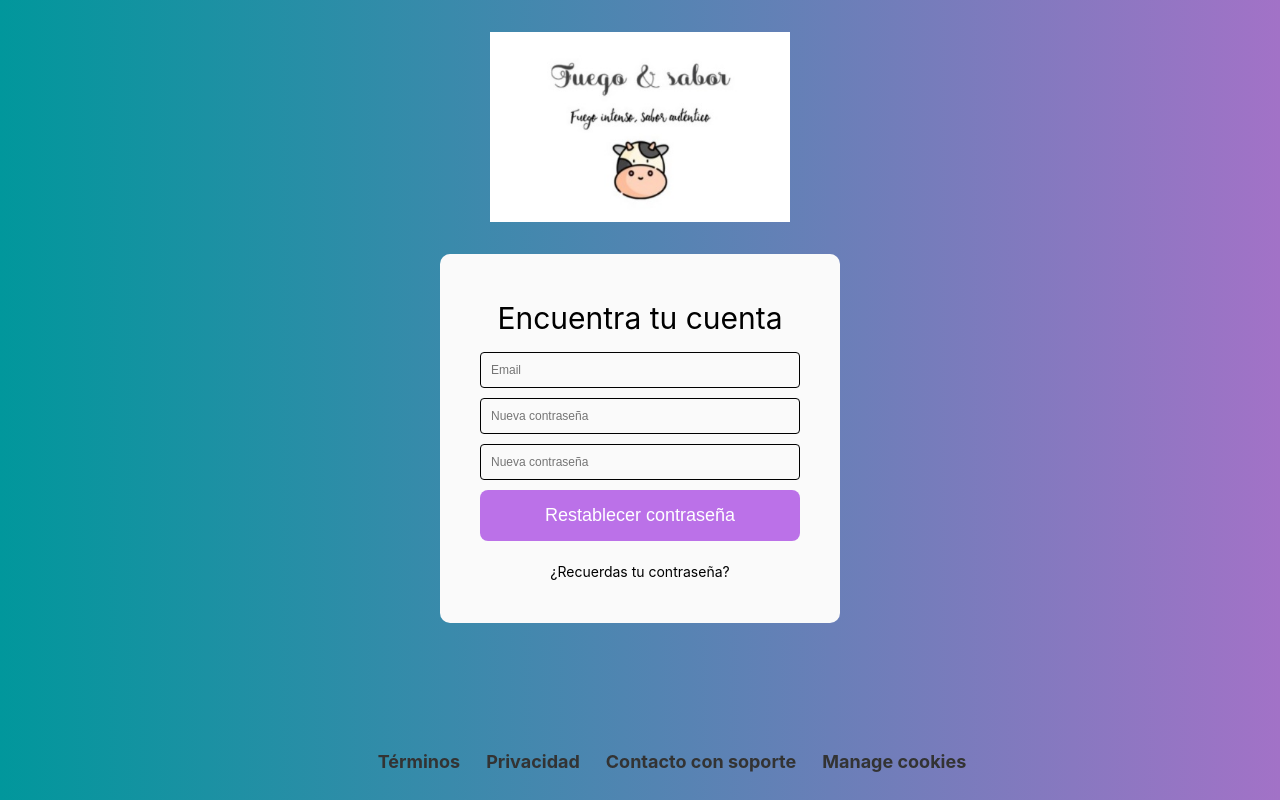
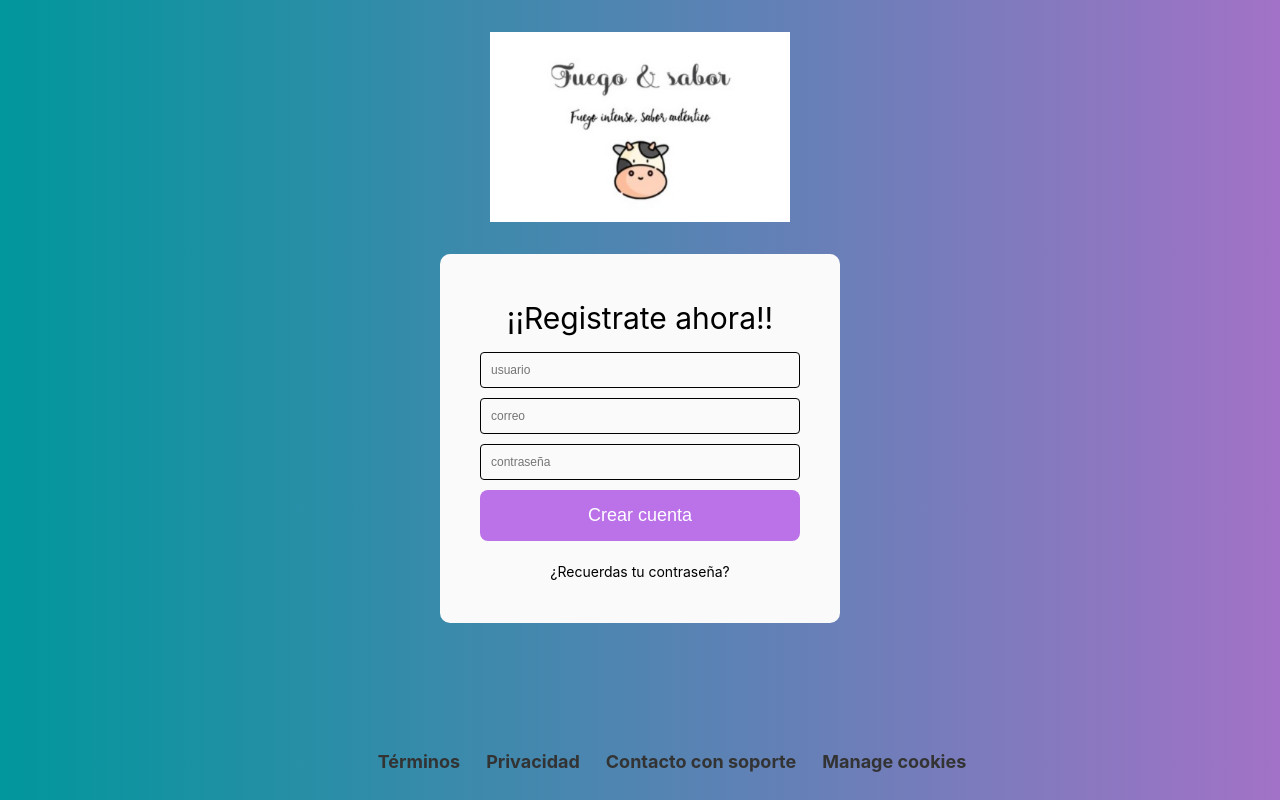
Before and after one commit to DiaMar15/CRUD-front-vue, a Vue app: page /register in a window 1280 px wide. Built offline with nearby package versions, Linux system fonts and the light colour scheme.

Commit message:
login y el registro funcionando

```diff
--- a/src/components/SiderbarWireframeComponent.vue
+++ b/src/components/SiderbarWireframeComponent.vue
@@ -6,7 +6,7 @@
     <nav>
       <ul>
         <li><router-link to="/home">Inicio</router-link></li>
-        <li><router-link to="/products">Inventario</router-link></li>
+        <li><router-link to="/inventario">Inventario</router-link></li>
         <li><router-link to="/categories">Categorías</router-link></li>
         <li><router-link to="/orders">Pedidos</router-link></li>
         <li><router-link to="/clients">Clientes</router-link></li>
--- a/src/router/index.ts
+++ b/src/router/index.ts
@@ -3,8 +3,8 @@ import { useAuthStore } from '../stores/auth'
 import LoginView from '@/views/LoginView.vue'
 import RegisterView from '@/views/RegisterView.vue'
 import RestoreView from '@/views/RestoreView.vue'
-import HomeView from '../views/HomeView.vue'
 import InventarioView from '@/views/inventarioView.vue'
+import HomeView from '@/views/HomeView.vue'
 
 const router = createRouter({
   history: createWebHistory(import.meta.env.BASE_URL),
@@ -36,17 +36,16 @@ const router = createRouter({
     },
 
     {
+      path: '/inventario',
+      name: 'inventario',
+      component: InventarioView,
+      meta: { layout: 'WireframeLayout' }
+    },
+    {
       path: '/home',
       name: 'home',
-      component: InventarioView,
+      component: HomeView,
       meta: { layout: 'WireframeLayout' },
-    },
-
-    {
-      path: '/inventario',
-      name: 'inventario',
-      component: HomeView,
-      meta: { layout: 'WireframeLayout' }
     }
   ],
 })
--- a/src/views/RegisterView.vue
+++ b/src/views/RegisterView.vue
@@ -1,19 +1,63 @@
 <template>
   <div class="container">
     <div class="form-container">
-      <h1>Encuentra tu cuenta</h1>
-      <form>
-        <input type="email" placeholder="Email" />
-        <input type="password" placeholder="Nueva contraseña" />
-        <input type="password" placeholder="Nueva contraseña" />
+      <h1>¡¡Registrate ahora!!</h1>
+      <form @submit.prevent="register">
+        <input v-model="username" type="text" placeholder="usuario" />
+        <input v-model="email" type="email" placeholder="correo" />
+        <input v-model="password" type="password" placeholder="contraseña" />
 
-        <button type="button">Restablecer contraseña</button>
+        <button type="submit">Crear cuenta</button>
 
         <p><Router-link to="/Login">¿Recuerdas tu contraseña?</Router-link></p>
       </form>
     </div>
   </div>
 </template>
+
+<script lang="ts">
+import { defineComponent, ref } from 'vue';
+import axios from 'axios';
+import { useRouter } from 'vue-router';
+
+export default defineComponent({
+  name: 'RegisterView',
+  setup() {
+    const username = ref('');
+    const email = ref('');
+    const password = ref('');
+    const router = useRouter();
+
+    const register = async () => {
+      if (!username.value || !email.value || !password.value) {
+        alert('Todos los campos son obligatorios');
+        return;
+      }
+
+      try {
+        const response = await axios.post('http://localhost:3333/api/v1/register', {
+          nombre: username.value,
+          correo: email.value,
+          contrasena: password.value,
+        });
+        console.log(response.data);
+        alert('Usuario registrado con éxito');
+        router.push('/Login');
+      } catch (error) {
+        console.error(error);
+        alert('Error al registrar el usuario');
+      }
+    };
+
+    return {
+      username,
+      email,
+      password,
+      register,
+    };
+  },
+});
+</script>
 
 <style>
 .container {
```
